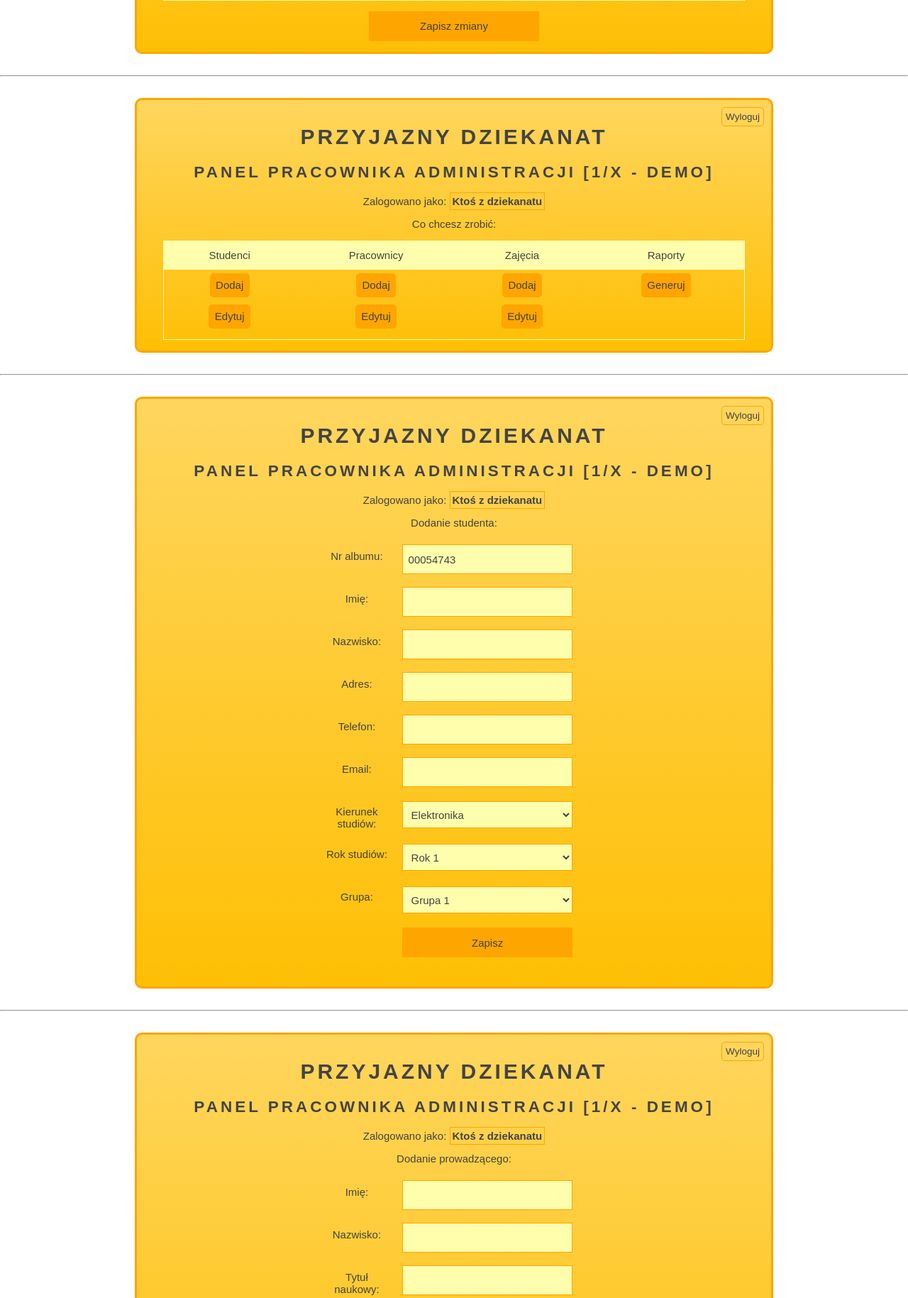
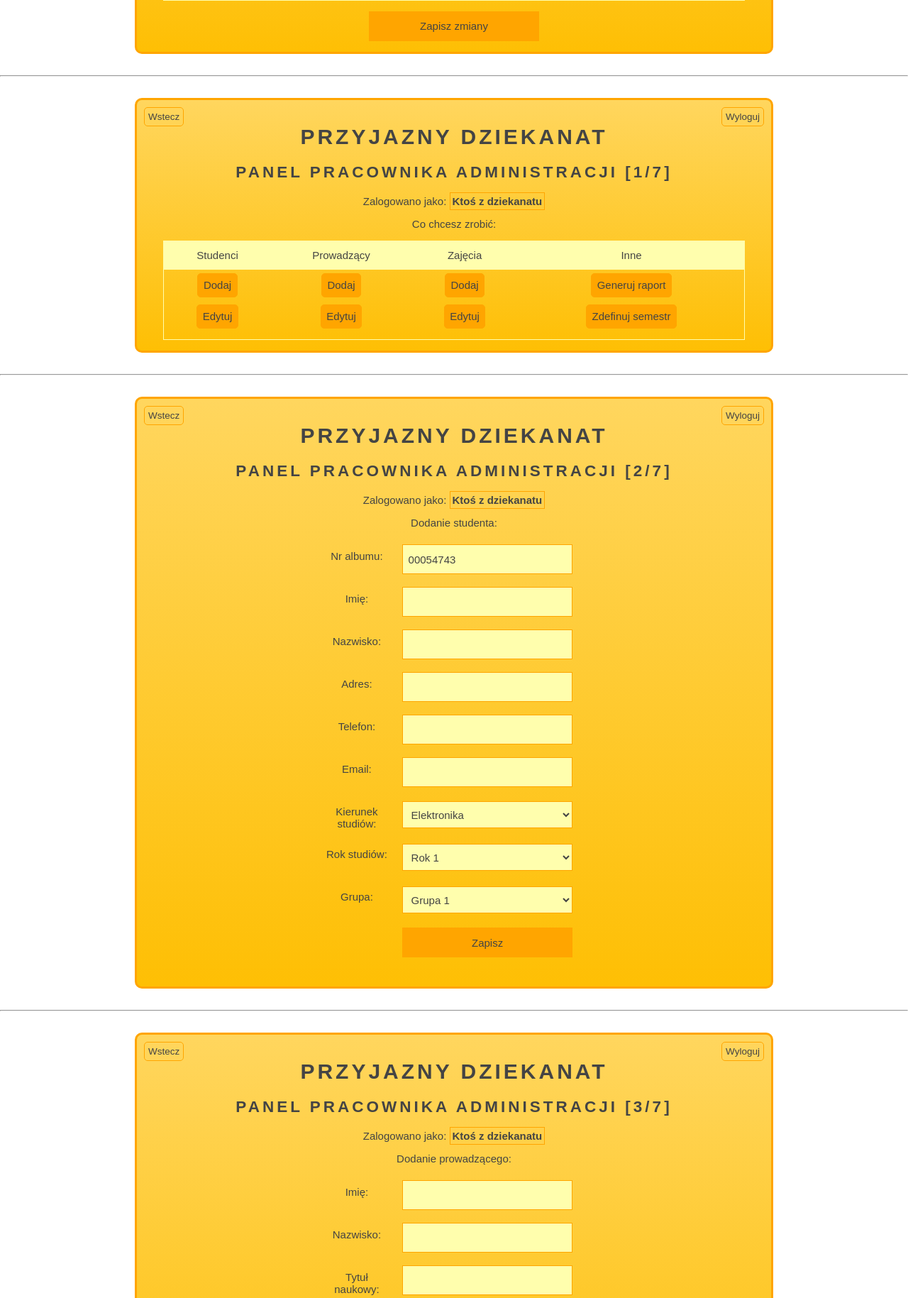
Before and after one commit to mwo2015/PrzyjaznyDziekanat, a PHP site: page / in a window 1280 px wide. Shown: the part 2994-4823 px from the top of the page at 71% size. Run offline with PHP 8.4, Linux system fonts and the light colour scheme; some libraries are stand-ins or nearby versions.

Commit message:
update mockupow

```diff
--- a/view_mockup/css/style.css
+++ b/view_mockup/css/style.css
@@ -125,6 +125,10 @@ input:focus, [type='submit']:hover {
 	width: 6em;
 }
 
+.column~input {
+	width: 16em;
+}
+
 [type='submit'] {
 	background: orange;
 }
@@ -178,11 +182,11 @@ select {
 	width: 25px;
 }
 
-#panel-4 form, #panel-7 form, #panel-8 form, #panel-9 form {
+#panel-4 form, #panel-7 form, #panel-8 form, #panel-9 form, #panel-10 form, #panel-11 form {
 	font-size: 1em;
 }
 
-#panel-5 a, #panel-6 a, #panel-9 a {
+#panel-5 a, #panel-6 a, #panel-9 a, #panel-10 a, #panel-11 a {
 	background: orange;
 	border: solid 1px orange;
 	border-radius: 5px;
@@ -191,7 +195,7 @@ select {
 	transition: all ease-out .5s;
 }
 
-#panel-5 a:hover, #panel-6 a:hover, #panel-9 a:hover {
+#panel-5 a:hover, #panel-6 a:hover, #panel-9 a:hover, #panel-10 a:hover, #panel-11 a:hover {
 	background: #FFFEAD;
 	text-decoration: none;
 	transition: all ease-out .5s;
@@ -252,37 +256,3 @@ tr:hover {
 .right {
 	right: 10px;
 }
-
-/* ---------------------------------------- */
-        /* DOCUMENT FOOTER STYLING */
-/* ---------------------------------------- */
-
-body > footer {}
-
-
-
-
-
-/* ---------------------------------------- */
-             /* CROSS-BROWSER */
-/* ---------------------------------------- */
-
--moz-property: ;
--ms-property: ;
--o-property: ;
--webkit-property: ;
-
-
-/* ---------------------------------------- */
-                 /* RWD */
-/* ---------------------------------------- */
-
-@media only screen and (max-width: 480px) {} /* smartphones in landscape and portrait position */
-
-@media only screen and (min-width: 481px) and (max-width: 767px) {} /* tablets in portrait position */
-
-@media only screen and (min-width: 768px) and (max-width: 979px) {} /* tablets in landscape position */
-
-@media only screen and (min-width: 980px) and (max-width: 1199px) {} /* desktop screens */
-
-@media only screen and (min-width: 1200px) {} /* high resolution desktop screen */
--- a/view_mockup/index.html
+++ b/view_mockup/index.html
@@ -361,29 +361,29 @@
 
 		<section class='mockup' id='panel-6'>
 			<h1>Przyjazny dziekanat</h1>
-			<h2>Panel pracownika administracji [1/x - DEMO]</h2>
+			<h2>Panel pracownika administracji [1/7]</h2>
 			<p>Zalogowano jako: <span class='highlight'>Ktoś z dziekanatu</span></p>
 
 			<p>Co chcesz zrobić:</p>
 			<table>
 				<thead>
 						<th>Studenci</th>
-						<th>Pracownicy</th>
+						<th>Prowadzący</th>
 						<th>Zajęcia</th>
-						<th>Raporty</th>
+						<th>Inne</th>
 				</thead>
 				<tbody>
 					<tr>
 						<td><a href='#'>Dodaj</a></td>
 						<td><a href='#'>Dodaj</a></td>
 						<td><a href='#'>Dodaj</a></td>
-						<td><a href='#'>Generuj</a></td>
+						<td><a href='#'>Generuj raport</a></td>
 					</tr>
 					<tr>
 						<td><a href='#'>Edytuj</a></td>
 						<td><a href='#'>Edytuj</a></td>
 						<td><a href='#'>Edytuj</a></td>
-						<td></td>
+						<td><a href='#'>Zdefinuj semestr</a></td>
 					</tr>
 					<tr>
 						<td></td>
@@ -394,6 +394,7 @@
 				</tbody>
 			</table>
 
+			<div class='side-button left'>Wstecz</div>
 			<div class='side-button right'>Wyloguj</div>
 
 		</section>
@@ -402,7 +403,7 @@
 
 		<section class='mockup' id='panel-7'>
 			<h1>Przyjazny dziekanat</h1>
-			<h2>Panel pracownika administracji [1/x - DEMO]</h2>
+			<h2>Panel pracownika administracji [2/7]</h2>
 			<p>Zalogowano jako: <span class='highlight'>Ktoś z dziekanatu</span></p>
 
 			<p>Dodanie studenta:</p>
@@ -464,7 +465,7 @@
 				</div>
 			</form>
 
-
+			<div class='side-button left'>Wstecz</div>
 			<div class='side-button right'>Wyloguj</div>
 
 		</section>
@@ -473,7 +474,7 @@
 
 		<section class='mockup' id='panel-8'>
 			<h1>Przyjazny dziekanat</h1>
-			<h2>Panel pracownika administracji [1/x - DEMO]</h2>
+			<h2>Panel pracownika administracji [3/7]</h2>
 			<p>Zalogowano jako: <span class='highlight'>Ktoś z dziekanatu</span></p>
 
 			<p>Dodanie prowadzącego:</p>
@@ -502,16 +503,12 @@
 				<div>
 					<p class='column'>Email:</p>
 					<input type='text' />
-				</div>
-				<div>
-					<p class='column'>Przedmioty:</p>
-					<input type='text' />
 					<p class='column'></p>
 					<input type='submit' value='Zapisz' />
 				</div>
 			</form>
 
-
+			<div class='side-button left'>Wstecz</div>
 			<div class='side-button right'>Wyloguj</div>
 
 		</section>
@@ -520,7 +517,7 @@
 
 		<section class='mockup' id='panel-9'>
 			<h1>Przyjazny dziekanat</h1>
-			<h2>Panel pracownika administracji [1/x - DEMO]</h2>
+			<h2>Panel pracownika administracji [4/7]</h2>
 			<p>Zalogowano jako: <span class='highlight'>Ktoś z dziekanatu</span></p>
 
 			<p>Dodanie zajęć:</p>
@@ -551,13 +548,16 @@
 				</div>
 				<div>
 					<p class='column'>Prowadzący:</p>
-					<input type='text' />
+					<p><input id='prow_1' type='checkbox' /> <label for='prow_1'>prof. Gąbka Baltazar</label>
+					<input id='prow_2'type='checkbox' /> <label for='prow_2'>dr Nowak Jan </label><br />
+					<input id='prow_3'type='checkbox' /> <label for='prow_3'>prof. Kowalski Jan</label>
+					<input id='prow_4'type='checkbox' /> <label for='prow_4'>prof. Wiśniewski Henryk</label> </p>
 					<p class='column'></p>
 					<input type='submit' value='Zapisz' />
 				</div>
 			</form>
 
-
+			<div class='side-button left'>Wstecz</div>
 			<div class='side-button right'>Wyloguj</div>
 
 		</section>
@@ -566,7 +566,7 @@
 
 		<section class='mockup' id='panel-9'>
 			<h1>Przyjazny dziekanat</h1>
-			<h2>Panel pracownika administracji [1/x - DEMO]</h2>
+			<h2>Panel pracownika administracji [5/7]</h2>
 			<p>Zalogowano jako: <span class='highlight'>Ktoś z dziekanatu</span></p>
 
 			<p>Edytowanie danych studentów:</p>
@@ -622,28 +622,163 @@
 			</table>
 
 
-			<p>Wybrano:</p>
+			<p>Wybrano: <span class='highlight'>Jan Nowak</span> - <span class='highlight'>Nr indeksu: 234232</span>
+			<p>Edycja danych studenta:</p>
+			<form>
+			<div>
+					<p class='column'>Imię:</p>
+					<input type='text' value='Jan' />
+				</div>
+				<div>
+					<p class='column'>Nazwisko:</p>
+					<input type='text' value='Nowak' />
+				</div>
+				<div>
+					<p class='column'>Adres:</p>
+					<input type='text' value='ul. Wawel 1, 31-333 Kraków' />
+				</div>
+				<div>
+					<p class='column'>Telefon:</p>
+					<input type='text' value='345 567 789' />
+				</div>
+				<div>
+					<p class='column'>Email:</p>
+					<input type='text' value='jannowak@wp.pl' />
+				</div>
+				<div>
+					<p class='column'>Kierunek studiów:</p>
+					<select>
+						<option>Elektronika</option>
+						<option>Informatyka</option>
+						<option>Automatyka i Robotyka</option>
+						<option>Elektrotechnika</option>
+					</select>
+				</div>
+				<div>
+					<p class='column'>Rok studiów:</p>
+					<select>
+						<option>Rok 1</option>
+						<option>Rok 2</option>
+						<option>Rok 3</option>
+						<option>Rok 4</option>
+						<option>Rok 5</option>
+					</select>
+				</div>
+				<div>
+					<p class='column'>Grupa:</p>
+					<select>
+						<option>Grupa 1</option>
+						<option>Grupa 2</option>
+						<option>Grupa 3</option>
+						<option>Grupa 4</option>
+					</select>
+				</div>
+				<div>
+					<p class='column'>Tryb studiów:</p>
+					<select>
+						<option>Tryb normalny</option>
+						<option>Tryb warunkowy</option>
+						<option>Urlop</option>
+					</select>
+					<p class='column'></p>
+					<input type='submit' value='Zapisz' />
+				</div>
+			</form>
 
-... TODO ... - mozna edytowac dane osobowe, ZMIENIĆ tryb studiów (normlany (domyślnie) vs warunkowy vs urlop), oceny i obecnosci tylko do odczytu (?)
+			<p>Oceny i obecności studenta:</p>
 
+			<div class='wrapper1'>
+				<input type='radio' name='_semestr' id='_semestr1' checked='checked' />
+				<label for='_semestr1'>Semestr 1</label>
+				<br />
+				<input type='radio' name='_semestr' id='_semestr2' />
+				<label for='_semestr2'>Semestr 2</label>
+			</div>
+			<p></p>
+			<table>
+				<thead>
+						<th>Przedmiot</th>
+						<th>Prowadzący</th>
+						<th>Ocena końcowa</th>
+						<th>Obecności</th>
+				</thead>
+				<tbody>
+					<tr>
+						<td>Elektronika</td>
+						<td>prof. Gąbka Baltazar</td>
+						<td>4</td>
+						<td>90%</td>
+					</tr>
+					<tr>
+						<td>Informatyka</td>
+						<td>dr Nowak Jan</td>
+						<td>2</td>
+						<td>100%</td>
+					</tr>
+					<tr>
+						<td>Automatyka i Robotyka</td>
+						<td>prof. Kowalski Jan</td>
+						<td>3</td>
+						<td>77%</td>
+					</tr>
+					<tr>
+						<td>Elektrotechnika</td>
+						<td>prof. Wiśniewski Henryk</td>
+						<td>5</td>
+						<td>90%</td>
+					</tr>
+
+				</tbody>
+			</table>
+
+			<div class='side-button left'>Wstecz</div>
 			<div class='side-button right'>Wyloguj</div>
 
 		</section>
 
-<hr>
+	<hr>
 
-		<section class='mockup' id='panel-9'>
+		<section class='mockup' id='panel-10'>
 			<h1>Przyjazny dziekanat</h1>
-			<h2>Panel pracownika administracji [1/x - DEMO]</h2>
+			<h2>Panel pracownika administracji [6/7]</h2>
 			<p>Zalogowano jako: <span class='highlight'>Ktoś z dziekanatu</span></p>
 
 			<p>Generowanie raportów:</p>
 
 
-... TODO (powinno dac się wypisać studentów kwalifikujących się do trybu warunkowego ?) ...
+... TODO ...
 
+			<div class='side-button left'>Wstecz</div>
 			<div class='side-button right'>Wyloguj</div>
 
 		</section>
+
+	<hr>
+
+		<section class='mockup' id='panel-11'>
+			<h1>Przyjazny dziekanat</h1>
+			<h2>Panel pracownika administracji [7/7]</h2>
+			<p>Zalogowano jako: <span class='highlight'>Ktoś z dziekanatu</span></p>
+
+			<p>Definiowanie zakończenia semestru:</p>
+				<form>
+				<div>
+					<p class='column'>Koniec 1 semestru:</p>
+					<input type='text' value='02-02-2015' />
+				</div>
+				<div>
+					<p class='column'>Koniec 2 semestru:</p>
+					<input type='text' value='30-06-2015' />
+					<p class='column'></p>
+					<input type='submit' value='Zapisz' />
+				</div>
+			</form>
+
+			<div class='side-button left'>Wstecz</div>
+			<div class='side-button right'>Wyloguj</div>
+
+		</section>
+
+
 	</body>
 </html>
--- a/view_mockup/js/ux.js
+++ b/view_mockup/js/ux.js
@@ -8,3 +8,7 @@ $(document).ready(function() {
 		$(this).find('a').css('border', 'solid 1px orange' );
 		});
 });
+
+$(function() {
+	$("#datepicker").datepicker();
+});
```
